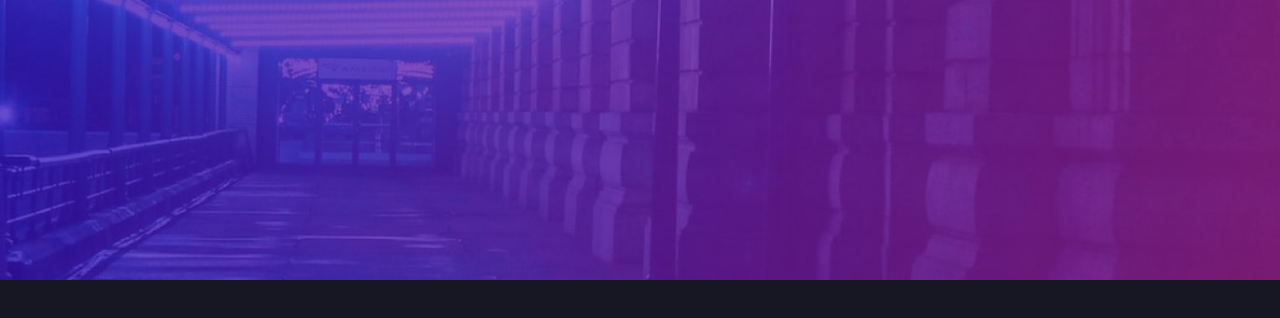
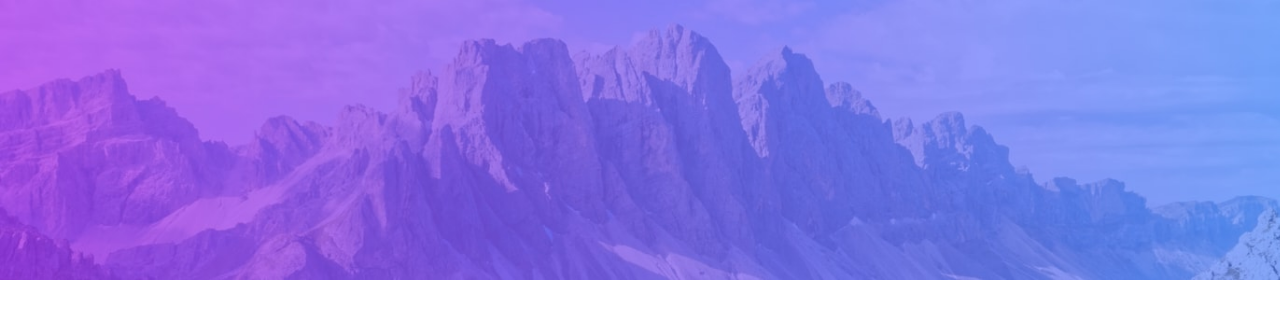
Before and after one commit to jorge933/todo-app-angular, an Angular app: page / in a window 1280 px wide. Shown: the top 318 px of the page. Built offline with nearby package versions, Linux system fonts and the light colour scheme.

Commit message:
✨ feat: Dark-background todo

```diff
--- a/src/app/app.component.scss
+++ b/src/app/app.component.scss
@@ -1,20 +1,37 @@
 @import "./../styles.scss";
+$very-dark-blue: hsl(235, 21%, 11%);
+$very-light-gray: hsl(0, 0%, 98%);
+
+body {
+  background: $very-light-gray;
+}
+
+body.dark {
+  background: $very-dark-blue;
+}
 
 .img-bg {
   position: absolute;
   top: 0;
   left: 0;
-  background-image: url("./../assets/images/bg-mobile-dark.jpg");
+  background-image: url("./../assets/images/bg-mobile-light.jpg");
   background-size: cover;
   background-repeat: no-repeat;
   height: 35%;
   width: 100%;
 }
 
+.img-bg.dark {
+  background-image: url("./../assets/images/bg-mobile-dark.jpg");
+}
+
 @media (min-width: 600px) {
   .img-bg {
-    background-image: url("./../assets/images/bg-desktop-dark.jpg");
+    background-image: url("./../assets/images/bg-desktop-light.jpg");
     background-size: cover;
     height: 35%;
   }
+  .img-bg.dark {
+    background-image: url("./../assets/images/bg-desktop-dark.jpg");
+  }
 }
--- a/src/styles.scss
+++ b/src/styles.scss
@@ -7,7 +7,4 @@ body {
 body {
   margin: 0;
   font-family: "Josefin Sans", "Helvetica Neue", sans-serif;
-  background: hsl(235, 21%, 11%);
 }
-
-$very-dark-blue: hsl(235, 21%, 11%);
```
